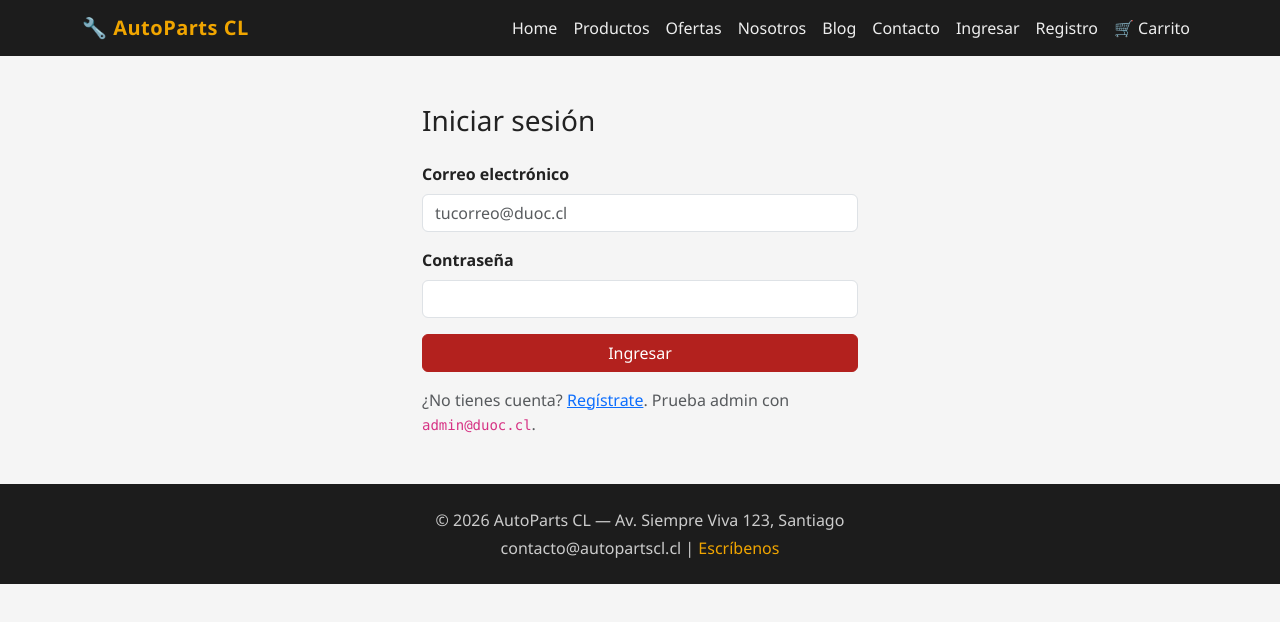
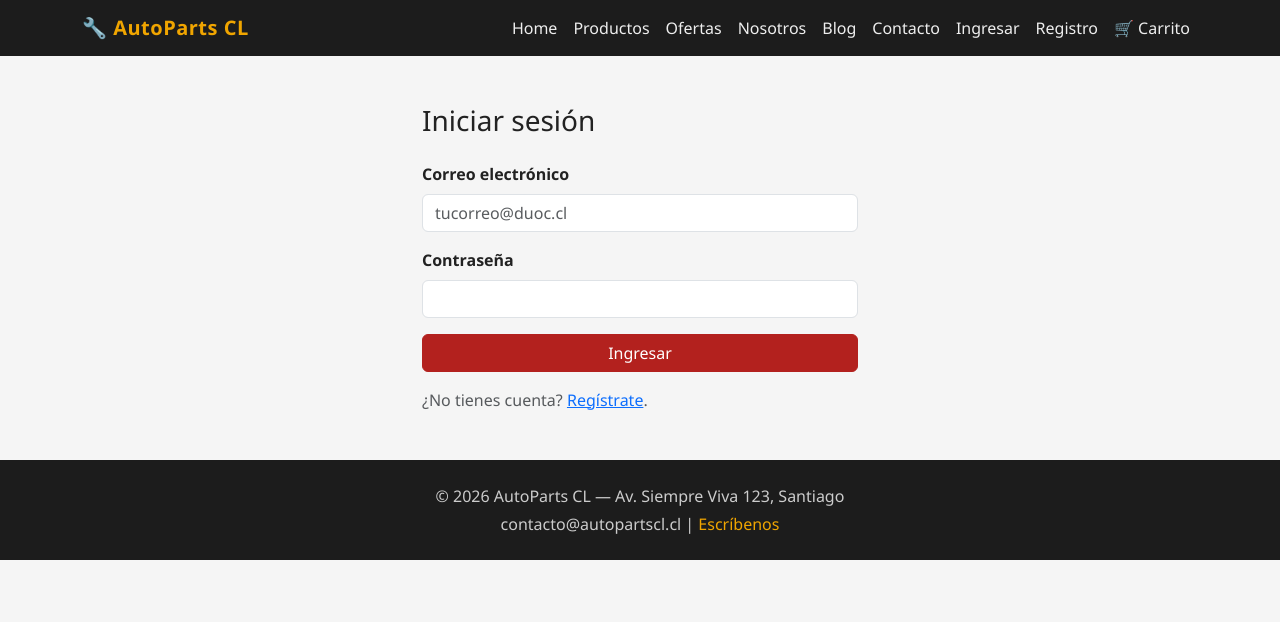
Before and after one commit to WilliamsTapia/autoparts-react, a React (Create React App) app: page /login in a window 1280 px wide. Shown: the top 622 px of the page. Built offline with nearby package versions, Linux system fonts and the light colour scheme.

Commit message:
elimnar comentario

```diff
--- a/src/components/Login.js
+++ b/src/components/Login.js
@@ -20,7 +20,7 @@ const Login = () => {
     <Container as="main" className="my-5" style={{ maxWidth: 460 }}>
       <h1 className="h3 mb-4">Iniciar sesión</h1>
       <FormLogin onIngresar={ingresar} />
-      <p className="mt-3 text-muted">¿No tienes cuenta? <Link to="/registro">Regístrate</Link>. Prueba admin con <code>admin@duoc.cl</code>.</p>
+      <p className="mt-3 text-muted">¿No tienes cuenta? <Link to="/registro">Regístrate</Link>.</p>
     </Container>
   );
 };
```
